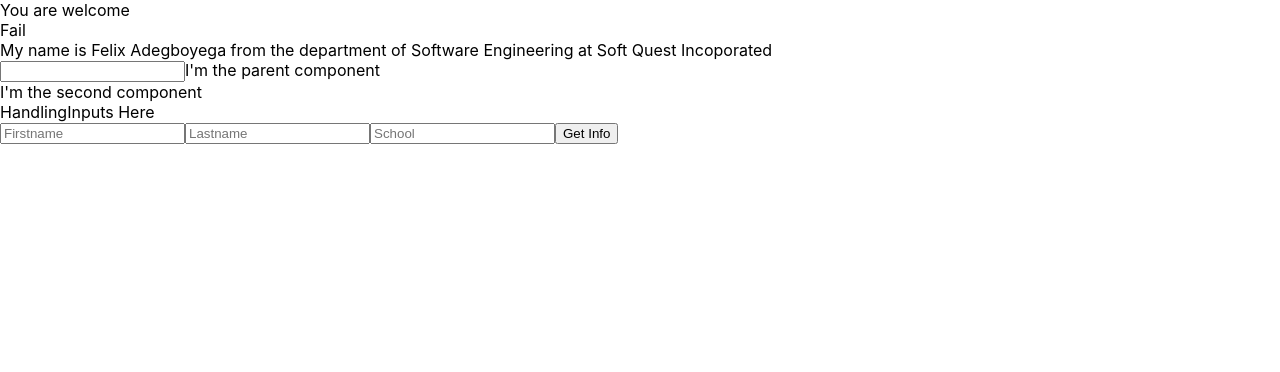
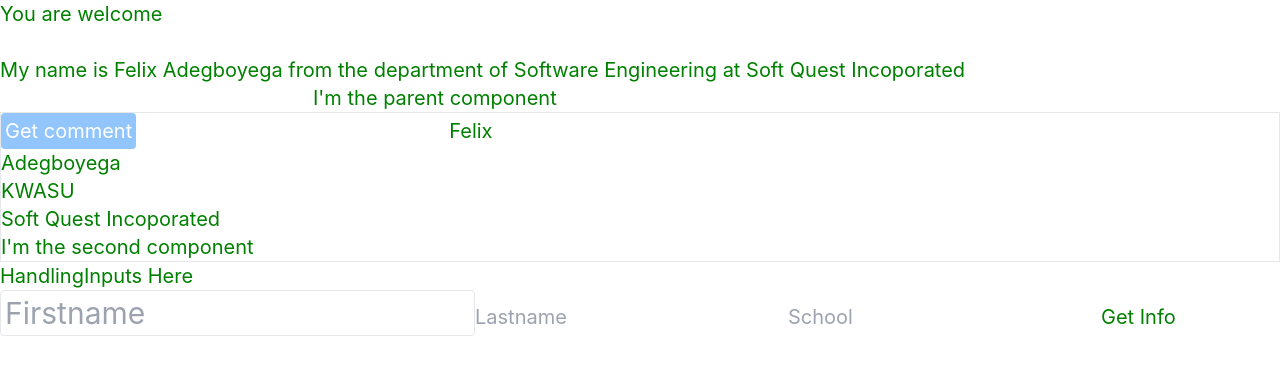
Before and after one commit to Felixadegboyega/react-class-app-level3, a React (Create React App) app: page / in a window 1280 px wide. Shown: the top 372 px of the page. Built offline with nearby package versions, Linux system fonts and the light colour scheme.

Commit message:
handling styles and component interaction

```diff
--- a/public/index.html
+++ b/public/index.html
@@ -1,19 +1,18 @@
 <!DOCTYPE html>
 <html lang="en">
+
   <head>
     <meta charset="utf-8" />
     <link rel="icon" href="%PUBLIC_URL%/favicon.ico" />
     <meta name="viewport" content="width=device-width, initial-scale=1" />
     <meta name="theme-color" content="#000000" />
-    <meta
-      name="description"
-      content="Web site created using create-react-app"
-    />
+    <meta name="description" content="Web site created using create-react-app" />
     <link rel="apple-touch-icon" href="%PUBLIC_URL%/logo192.png" />
     <!--
       manifest.json provides metadata used when your web app is installed on a
       user's mobile device or desktop. See https://developers.google.com/web/fundamentals/web-app-manifest/
     -->
+    <script src="https://cdn.tailwindcss.com"></script>
     <link rel="manifest" href="%PUBLIC_URL%/manifest.json" />
     <!--
       Notice the use of %PUBLIC_URL% in the tags above.
@@ -26,6 +25,7 @@
     -->
     <title>React App</title>
   </head>
+
   <body>
     <noscript>You need to enable JavaScript to run this app.</noscript>
     <div id="root"></div>
@@ -40,4 +40,5 @@
       To create a production bundle, use `npm run build` or `yarn build`.
     -->
   </body>
+
 </html>
--- a/src/HandlingInputs.js
+++ b/src/HandlingInputs.js
@@ -1,9 +1,12 @@
 import react, {useState} from 'react';
+import './styles.css'
 
-export default () => {
+const HandlingInputs = () => {
 	const [info, setInfo] = useState({
 		firstname: "", lastname: '', school: ""
 	})
+	const [usersArray, setUsersArray] = useState([]);
+
 	// const [lastname, setLastname] = useState("")
 	// const [school, setSchool] = useState("")
 	// const [firstname, setFirstname] = useState("")
@@ -20,18 +23,28 @@ export default () => {
 	}
 
 	const getInfo = () => {
-		console.log(info);
+		const newArray = [info, ...usersArray]
+		setUsersArray(newArray);
 	}
+	const styles = {backgroundColor: 'blue', padding: '5px'}
 	return (
 		<div>
 			HandlingInputs Here <br />
-			<input value={info.firstname} onChange={handleChange} placeholder='Firstname' name="firstname" />
+			<input className='my-input border rounded p-1 outline-none' value={info.firstname} onChange={handleChange} placeholder='Firstname' name="firstname" />
 			<input value={info.lastname} onChange={handleChange} placeholder='Lastname' name="lastname" />
 			<input value={info.school} onChange={handleChange} placeholder='School' name="school" />
-
 			<button onClick={getInfo}>Get Info</button>
+			{
+				usersArray.map((each, i) => (
+					<div key={i}>
+						{each.firstname}
+					</div>
+				))
+			}
 		</div>
 	)
 }
 
-//  export default HandlingInputs;
+
+
+export default HandlingInputs;
--- a/src/Home.js
+++ b/src/Home.js
@@ -1,18 +1,23 @@
 import react, {useState, useEffect} from 'react';
 import HandlingInputs from './HandlingInputs';
+import appstyles from './styles.module.css';
 
 export const MyComponent = () => {
 	const myName = 'Felix Adegboyega'
 	const department = "Software Engineering"
 	const school = "Soft Quest Incoporated"
+	const user = {
+		firstname: "Felix",
+		lastname: "Adegboyega",
+		school: "KWASU",
+	}
 
 	// let comment = "";
 	const [welcome, setWelcome] = useState("");
 	const [comment, setComment] = useState("");
-	let score = 30;
 
-	const getComment = () => {
-		if (score > 70) {
+	const getComment = (score) => {
+		if (score >= 70) {
 			setComment("Excellent");
 		} else if (score > 60) {
 			setComment("Very Good");
@@ -26,26 +31,35 @@ export const MyComponent = () => {
 	}
 
 	useEffect(() => {
-		getComment()
 		setWelcome("You are welcome")
 	}, []);
 
 	return (
-		<div>
+		<div className={`text-xl ${appstyles.text} ${appstyles.main}`}>
 			{welcome} <br />
 			{comment} <br />
 			My name is {myName} from the department of {department} at {school} <br />
 			<input />
 			I'm the parent component
-			<SecondComponent />
+			<SecondComponent getComment={getComment} mySchool={school} user={user} />
 			<HandlingInputs />
 		</div>
 	)
 }
 
-const SecondComponent = () => {
+const SecondComponent = ({getComment, user, mySchool}) => {
+	const getResult = () => {
+		getComment(60)
+	}
 	return (
-		<div>
+		<div className='border'>
+			<button onClick={getResult} className='p-1 bg-blue-300 rounded text-white'>Get comment</button>
+
+			<input />
+			{user.firstname} <br />
+			{user.lastname} <br />
+			{user.school} <br />
+			{mySchool} <br />
 			I'm the second component
 		</div>
 	)
--- /dev/null
+++ b/src/styles.css
@@ -0,0 +1,4 @@
+.my-input{
+	font-size:30px;
+
+}
--- /dev/null
+++ b/src/styles.module.css
@@ -0,0 +1,6 @@
+.text{
+	color:green;
+}
+.main{
+	/* background-color:red */
+}
```
